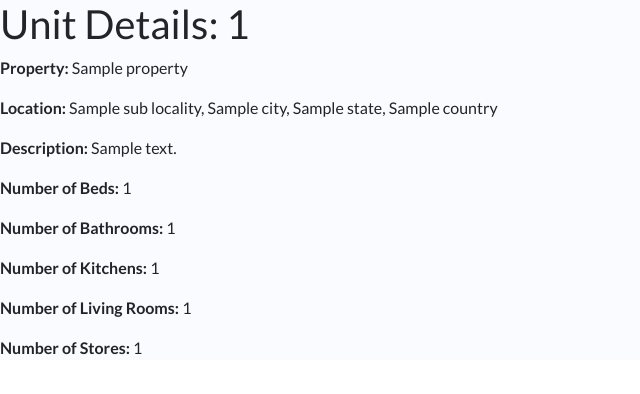
After one commit to muzzammilh/estate-engine, a Django app: template templates/properties/unit_detail.html in a window 1280 px wide. The commit adds this page. Shown: the top 394 px of the page, without its empty margins (0-640 px from the left). Run offline with Django 5.2, Linux system fonts and the light colour scheme; the template is opened without the code that fills it: most values are stand-ins (such as "Sample title", 1, 10 or a date in 2020); some libraries are stand-ins or nearby versions.

Commit message:
Made the unit detail view

```diff
--- a/properties/urls.py
+++ b/properties/urls.py
@@ -4,8 +4,9 @@ from django.urls import path
 
 from .views import (AvailableUnitsView, PropertyCreateView, PropertyDeleteView,
                     PropertyDetailView, PropertyListView, PropertyUpdateView,
-                    UnitCreateView, UnitDeleteView, UnitUpdateView,
-                    load_cities, load_states, load_sub_localities)
+                    UnitCreateView, UnitDeleteView, UnitDetailView,
+                    UnitUpdateView, load_cities, load_states,
+                    load_sub_localities)
 
 urlpatterns = [
     path('', PropertyListView.as_view(), name='property_list'),
@@ -16,6 +17,7 @@ urlpatterns = [
     path('<int:property_pk>/unit/create/', UnitCreateView.as_view(), name='unit_create'),
     path('unit/<int:pk>/update/', UnitUpdateView.as_view(), name='unit_update'),
     path('unit/<int:pk>/delete/', UnitDeleteView.as_view(), name='unit_delete'),
+    path('unit/<int:pk>/', UnitDetailView.as_view(), name='unit_detail'),
     path('available-units/', AvailableUnitsView.as_view(), name='available_units'),
     path('ajax/load-states/', load_states, name='ajax_load_states'),
     path('ajax/load-cities/', load_cities, name='ajax_load_cities'),
--- a/properties/views.py
+++ b/properties/views.py
@@ -28,6 +28,12 @@ class PropertyDetailView(LoginRequiredMixin, DetailView):
 
     def get_queryset(self):
         return Property.objects.filter(owner=self.request.user)
+
+
+class UnitDetailView(DetailView):
+    model = Unit
+    template_name = 'properties/unit_detail.html'
+    context_object_name = 'unit'
 
 
 class PropertyCreateView(LoginRequiredMixin, CreateView):
--- a/templates/properties/available_units.html
+++ b/templates/properties/available_units.html
@@ -12,7 +12,7 @@
     <ul>
         {% for unit in units %}
             <li>
-                {{ unit.unit_number }} - {{ unit.property.name }} in {{ unit.property.sub_locality.name }}, {{ unit.property.city.name }}, {{ unit.property.state.name }}, {{ unit.property.country.name }}
+                <a href="{% url 'unit_detail' unit.pk %}">{{ unit.unit_number }} - {{ unit.property.name }} in {{ unit.property.sub_locality.name }}, {{ unit.property.city.name }}, {{ unit.property.state.name }}, {{ unit.property.country.name }}</a>
             </li>
         {% empty %}
             <li>No units available for rent.</li>
--- /dev/null
+++ b/templates/properties/unit_detail.html
@@ -0,0 +1,28 @@
+{% extends "base.html" %}
+{% block content %}
+    <h2>Unit Details: {{ unit.unit_number }}</h2>
+    <p>
+        <strong>Property:</strong> {{ unit.property.name }}
+    </p>
+    <p>
+        <strong>Location:</strong> {{ unit.property.sub_locality.name }}, {{ unit.property.city.name }}, {{ unit.property.state.name }}, {{ unit.property.country.name }}
+    </p>
+    <p>
+        <strong>Description:</strong> {{ unit.description }}
+    </p>
+    <p>
+        <strong>Number of Beds:</strong> {{ unit.num_beds }}
+    </p>
+    <p>
+        <strong>Number of Bathrooms:</strong> {{ unit.num_bathrooms }}
+    </p>
+    <p>
+        <strong>Number of Kitchens:</strong> {{ unit.num_kitchens }}
+    </p>
+    <p>
+        <strong>Number of Living Rooms:</strong> {{ unit.num_living_rooms }}
+    </p>
+    <p>
+        <strong>Number of Stores:</strong> {{ unit.num_stores }}
+    </p>
+{% endblock content %}
```
